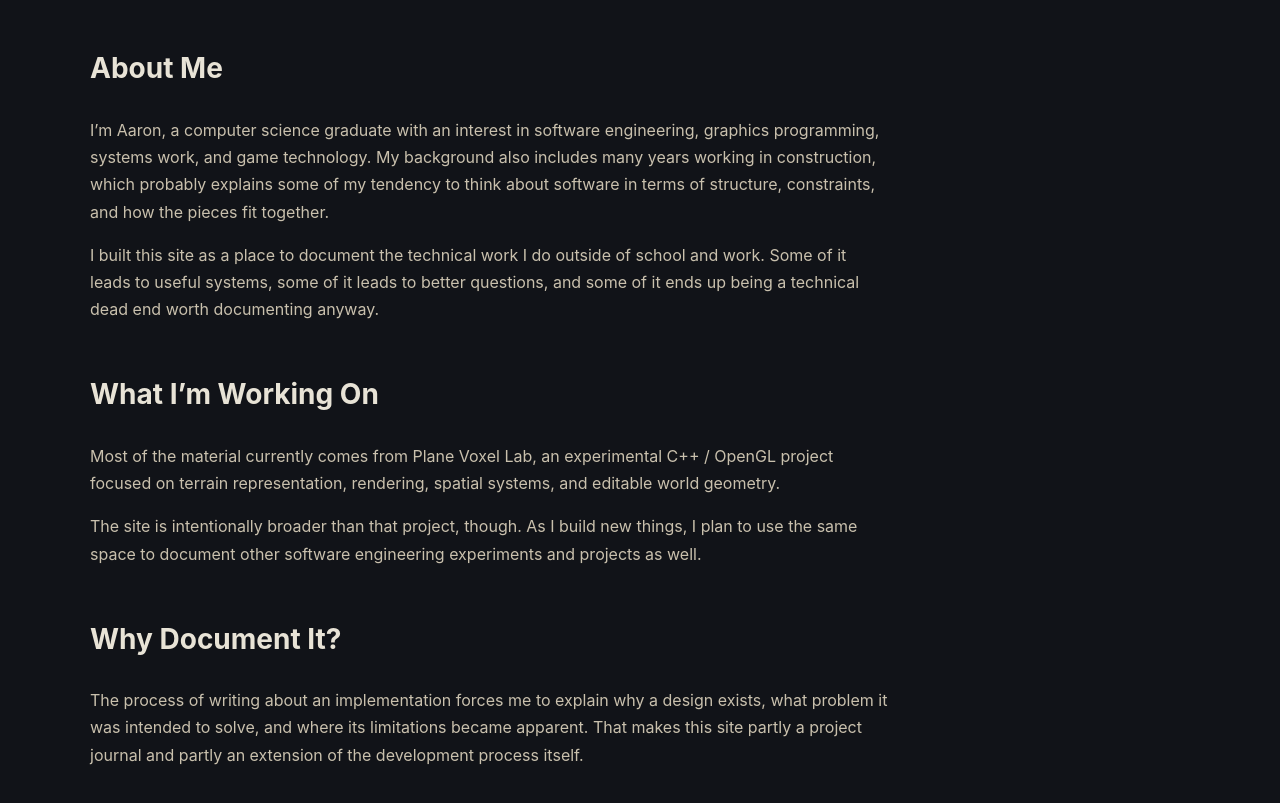
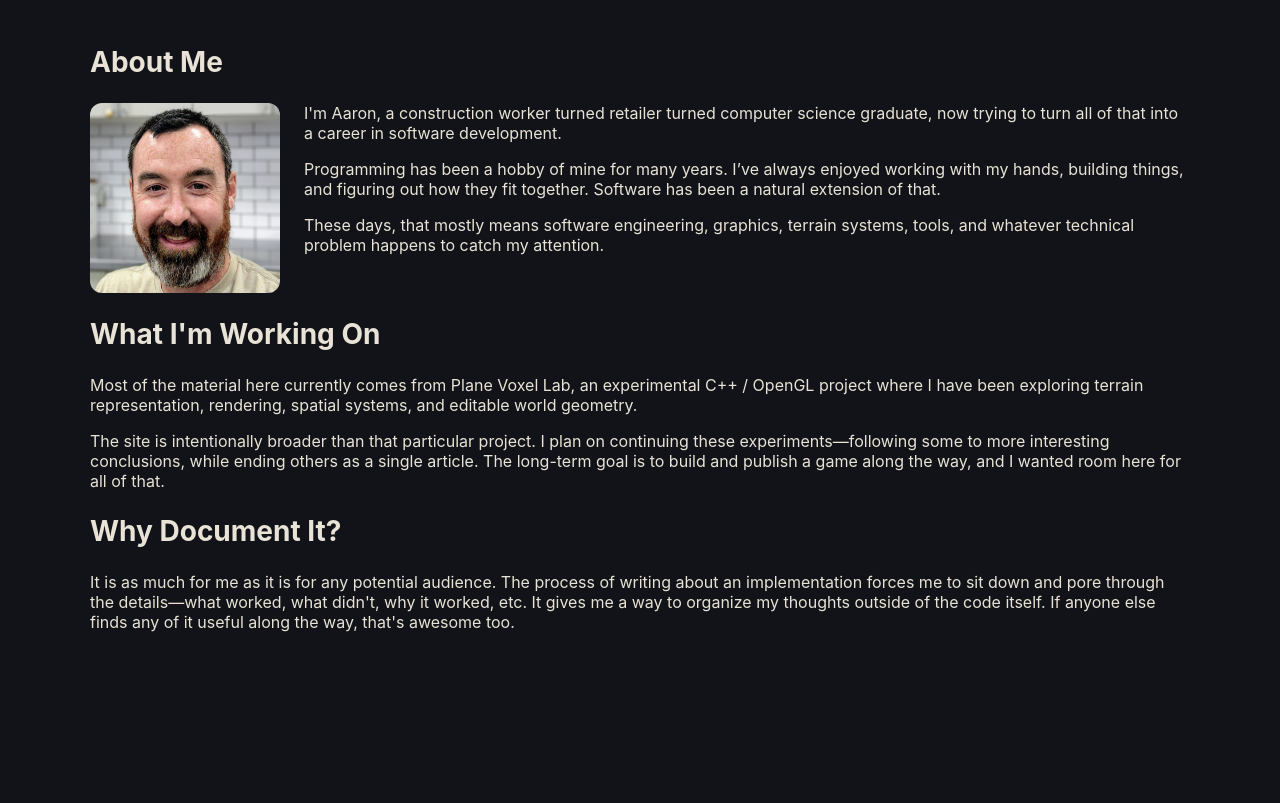
Before and after one commit to aaron-eugene/DevSite, an Astro site: page /about in a window 1280 px wide. Shown: the part 279-1082 px from the top of the page. After the commit the page ends 967 px from the top, so only its background shows below. Built offline with nearby package versions, Linux system fonts and the light colour scheme; Astro itself is replaced by a stand-in of ours.

```diff
--- a/src/pages/about.astro
+++ b/src/pages/about.astro
@@ -17,44 +17,57 @@
 	<section class="about-content">
 		<h2>About Me</h2>
 
+		<div class="about-intro">
+			<img class="about-photo" src="/images/me.jpg" alt="Aaron" />
+
+			<div>
+				<p>
+					I'm Aaron, a construction worker turned retailer turned
+					computer science graduate, now trying to turn all of that
+					into a career in software development.
+				</p>
+
+				<p>
+					Programming has been a hobby of mine for many years. I’ve
+					always enjoyed working with my hands, building things, and
+					figuring out how they fit together. Software has been a
+					natural extension of that.
+				</p>
+
+				<p>
+					These days, that mostly means software engineering,
+					graphics, terrain systems, tools, and whatever technical
+					problem happens to catch my attention.
+				</p>
+			</div>
+		</div>
+
+		<h2>What I'm Working On</h2>
+
 		<p>
-			I’m Aaron, a computer science graduate with an interest in software
-			engineering, graphics programming, systems work, and game
-			technology. My background also includes many years working in
-			construction, which probably explains some of my tendency to think
-			about software in terms of structure, constraints, and how the
-			pieces fit together.
+			Most of the material here currently comes from Plane Voxel Lab, an
+			experimental C++ / OpenGL project where I have been exploring
+			terrain representation, rendering, spatial systems, and editable
+			world geometry.
 		</p>
 
 		<p>
-			I built this site as a place to document the technical work I do
-			outside of school and work. Some of it leads to useful systems, some
-			of it leads to better questions, and some of it ends up being a
-			technical dead end worth documenting anyway.
-		</p>
-
-		<h2>What I’m Working On</h2>
-
-		<p>
-			Most of the material currently comes from Plane Voxel Lab, an
-			experimental C++ / OpenGL project focused on terrain representation,
-			rendering, spatial systems, and editable world geometry.
-		</p>
-
-		<p>
-			The site is intentionally broader than that project, though. As I
-			build new things, I plan to use the same space to document other
-			software engineering experiments and projects as well.
+			The site is intentionally broader than that particular project. I
+			plan on continuing these experiments—following some to more
+			interesting conclusions, while ending others as a single article.
+			The long-term goal is to build and publish a game along the way, and
+			I wanted room here for all of that.
 		</p>
 
 		<h2>Why Document It?</h2>
 
 		<p>
-			The process of writing about an implementation forces me to explain
-			why a design exists, what problem it was intended to solve, and
-			where its limitations became apparent. That makes this site partly a
-			project journal and partly an extension of the development process
-			itself.
+			It is as much for me as it is for any potential audience. The
+			process of writing about an implementation forces me to sit down and
+			pore through the details—what worked, what didn't, why it worked,
+			etc. It gives me a way to organize my thoughts outside of the code
+			itself. If anyone else finds any of it useful along the way, that's
+			awesome too.
 		</p>
 	</section>
 </BaseLayout>
--- a/src/styles/global.css
+++ b/src/styles/global.css
@@ -274,17 +274,33 @@
    About Page
    ================================================== */
 
-.about-content {
-	max-width: var(--width-content);
-	line-height: 1.7;
+.about-intro {
+	display: flex;
+	align-items: flex-start;
+	gap: 1.5rem;
 }
 
-.about-content h2 {
-	margin-top: 3rem;
+.about-photo {
+	width: 190px;
+	aspect-ratio: 1 / 1;
+	flex: 0 0 auto;
+	object-fit: cover;
+	object-position: center 49%;
+	border-radius: var(--radius-medium);
 }
 
-.about-content p {
-	color: var(--color-text-secondary);
+.about-intro p:first-child {
+	margin-top: 0;
+}
+
+@media (max-width: 650px) {
+	.about-intro {
+		flex-direction: column;
+	}
+
+	.about-photo {
+		width: 180px;
+	}
 }
 
 
```
Also changed, not shown: src/pages/articles/xz-columnar-terrain.astro (+27 -33 lines), src/pages/index.astro (+46 -1 lines), public/images/me.jpg (added).
